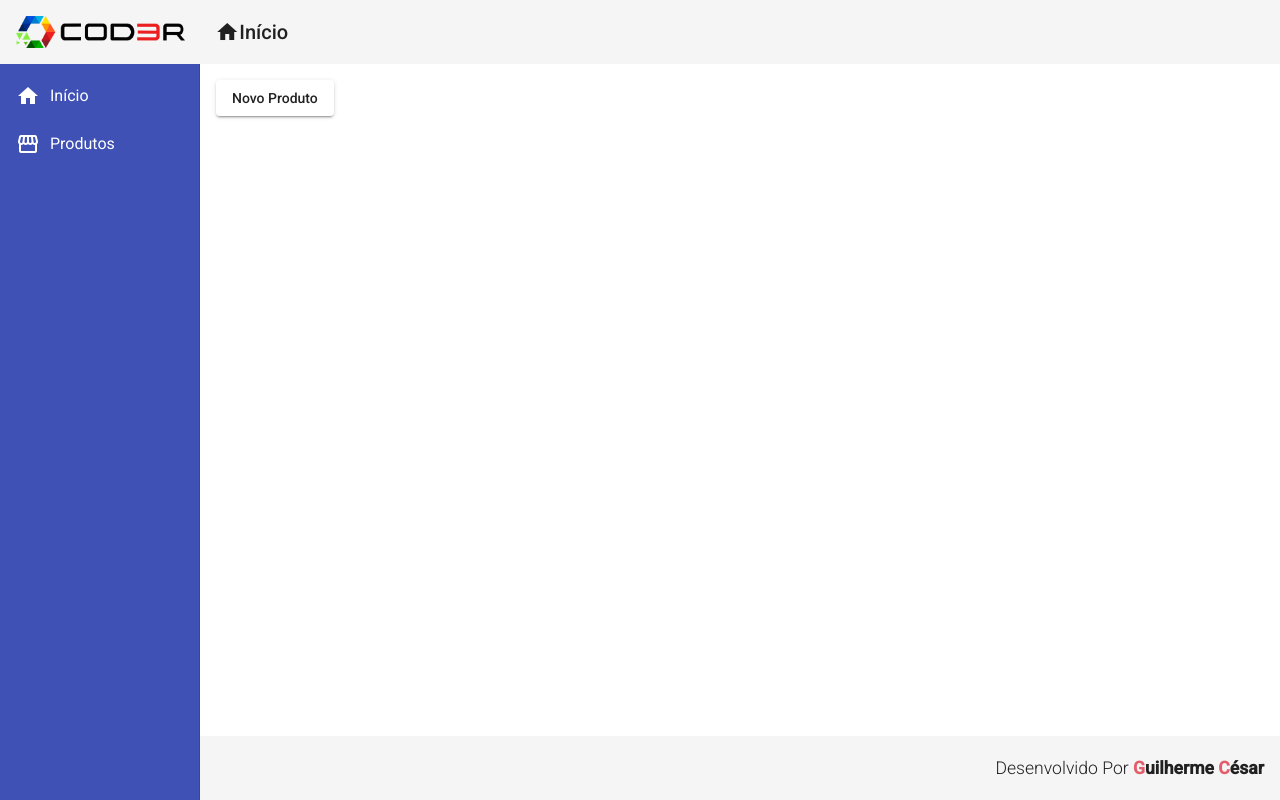
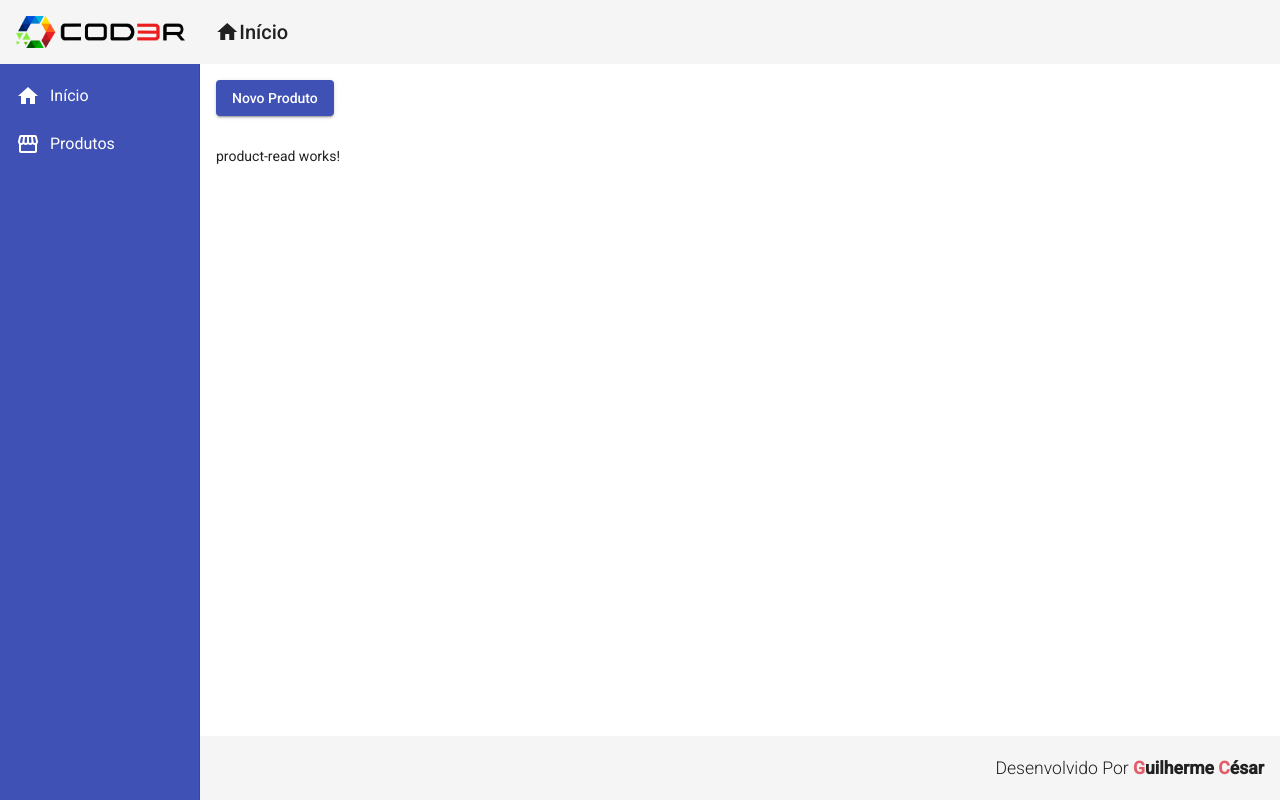
Before and after one commit to GuilhermeCesar029/crud-angular, an Angular app in the folder frontend/: page /products in a window 1280 px wide. Built offline with nearby package versions, Linux system fonts and the light colour scheme; no server answers.

Commit message:
Componente para obter produtos

```diff
--- a/frontend/src/app/app.module.ts
+++ b/frontend/src/app/app.module.ts
@@ -21,7 +21,8 @@
 import { HttpClientModule } from '@angular/common/http';
 import { FormsModule } from '@angular/forms';
 import { MatFormFieldModule } from '@angular/material/form-field'
-import { MatInputModule } from '@angular/material/input'
+import { MatInputModule } from '@angular/material/input';
+import { ProductReadComponent } from './components/product/product-read/product-read.component'
 
 @NgModule({
   declarations: [
@@ -31,7 +32,8 @@
     NavComponent,
     HomeComponent,
     ProductCrudComponent,
-    ProductCreateComponent
+    ProductCreateComponent,
+    ProductReadComponent
   ],
   imports: [
     BrowserModule,
--- /dev/null
+++ b/frontend/src/app/components/product/product-read/product-read.component.html
@@ -0,0 +1 @@
+<p>product-read works!</p>
--- /dev/null
+++ b/frontend/src/app/components/product/product-read/product-read.component.ts
@@ -0,0 +1,26 @@
+import { ProductService } from './../product.service';
+import { Product } from './../product.model';
+import { Component, OnInit } from '@angular/core';
+
+@Component({
+  selector: 'app-product-read',
+  templateUrl: './product-read.component.html',
+  styleUrls: ['./product-read.component.css']
+})
+export class ProductReadComponent implements OnInit {
+
+  products: Product[] = [];
+
+  constructor(
+    private productService: ProductService
+  ) { }
+
+  ngOnInit(): void {
+    this.productService.read().subscribe(products => {
+      this.products = this.products
+      console.log(products);
+
+    })
+  }
+
+}
--- a/frontend/src/app/components/product/product.service.ts
+++ b/frontend/src/app/components/product/product.service.ts
@@ -23,8 +23,12 @@
       verticalPosition: "top"
     })
   }
+
   create(product: Product): Observable<Product>{
     return this.http.post<Product>(this.baseUrl, product);
   }
+  read(): Observable<Product[]> {
+    return this.http.get<Product[]>(this.baseUrl);
+  }
 
 }
--- a/frontend/src/app/views/product-crud/product-crud.component.css
+++ b/frontend/src/app/views/product-crud/product-crud.component.css
@@ -0,0 +1,3 @@
+button {
+    margin-bottom: 30px;
+}
--- a/frontend/src/app/views/product-crud/product-crud.component.html
+++ b/frontend/src/app/views/product-crud/product-crud.component.html
@@ -1,3 +1,5 @@
-<button mat-raised-button (click)="navigateToProductCreate()">
+<button mat-raised-button (click)="navigateToProductCreate()" color="primary">
     Novo Produto
 </button>
+
+<app-product-read></app-product-read>
```
Also changed, not shown: frontend/src/app/components/product/product-read/product-read.component.css (added).
